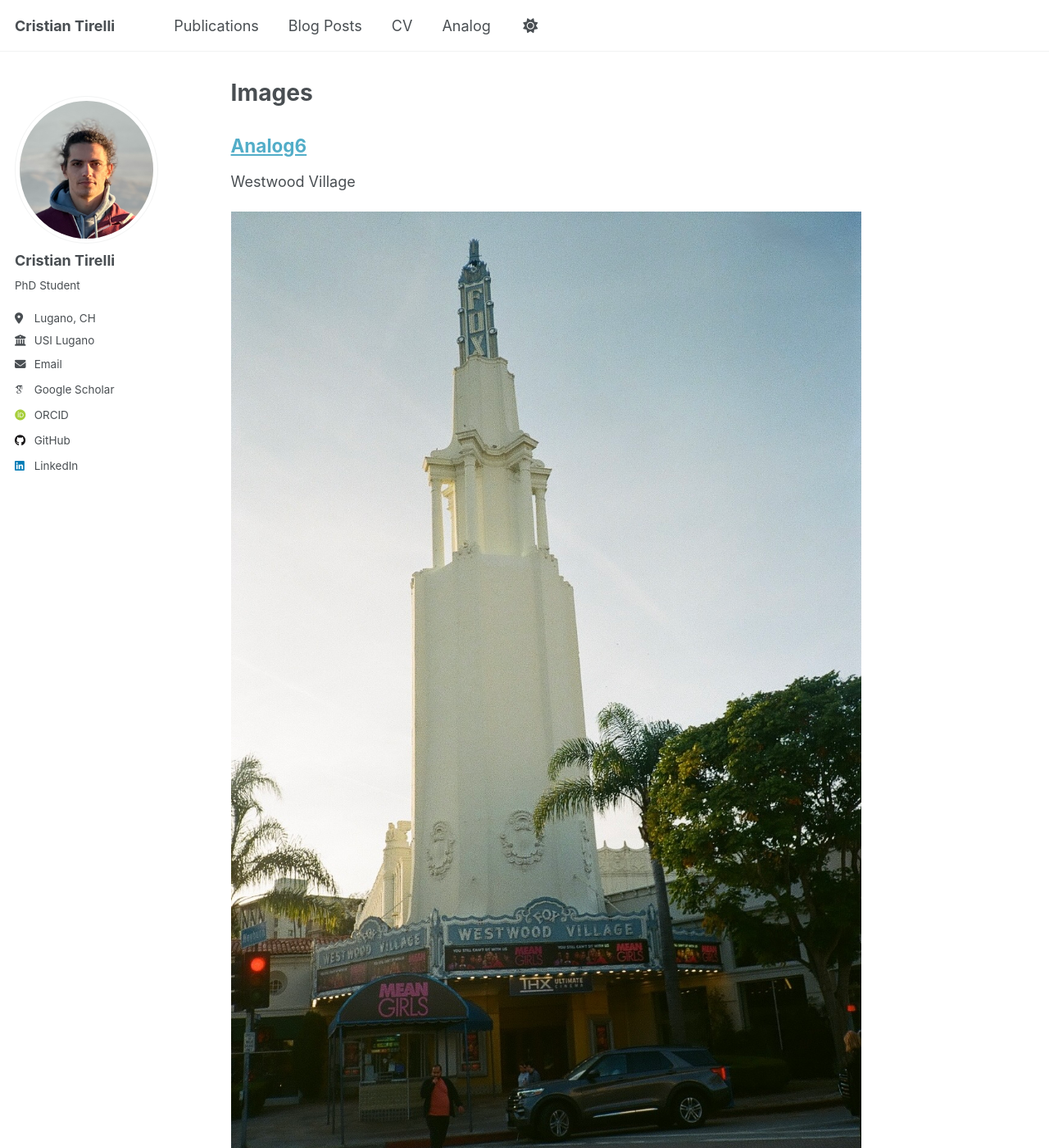
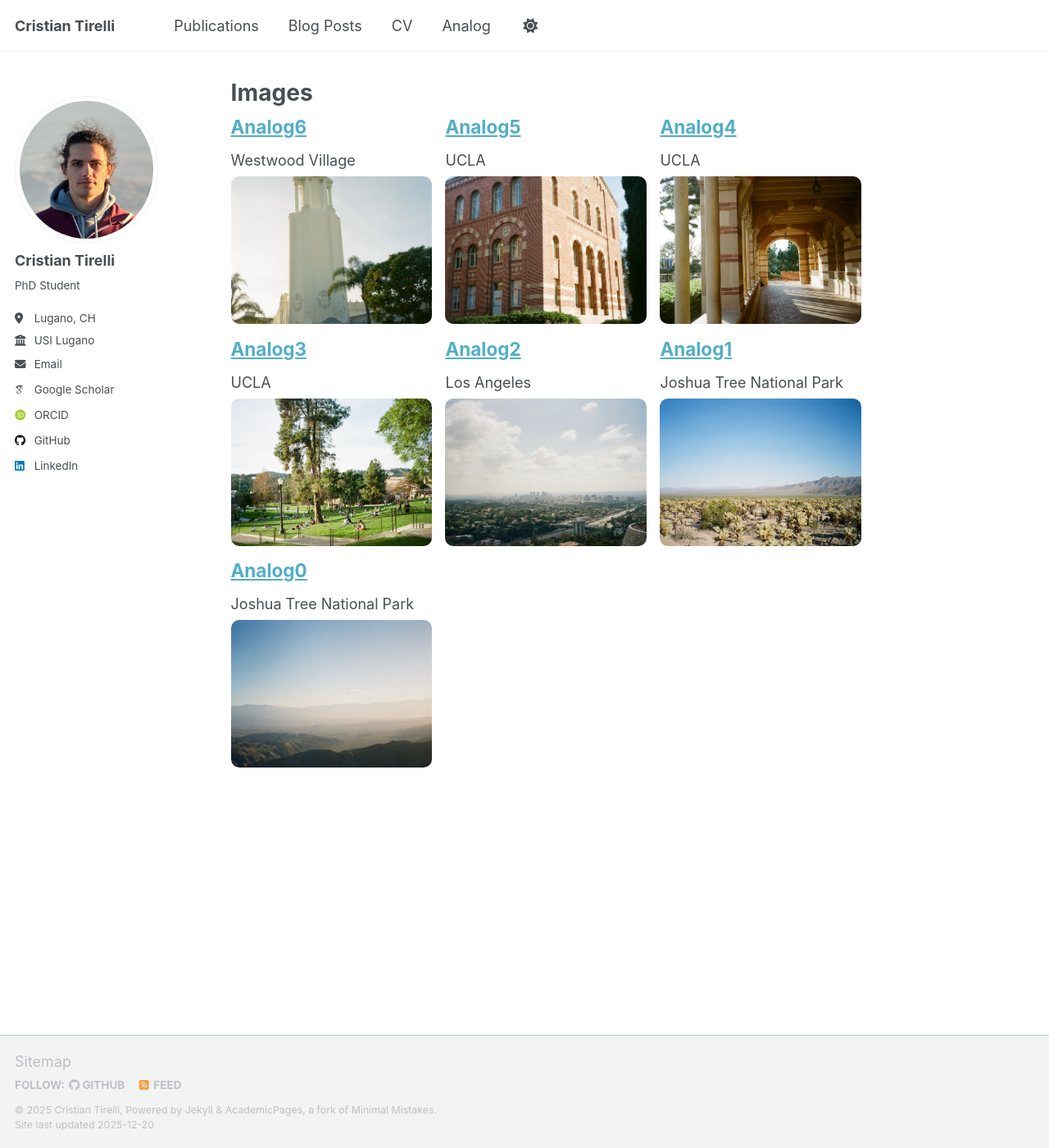
Before and after one commit to CristianTirelli/cristiantirelli.github.io, a Jekyll site: the page built from _pages/images.md, in a window 1280 px wide and 1400 px high. Shown: the whole window at 82% size. Built offline with Jekyll 4.4.1, drawn with Linux system fonts in a browser that asks for light colours; some web fonts are replaced; a script that is not in the unit is left out.

Commit message:
analog gallery

```diff
--- a/_pages/images.md
+++ b/_pages/images.md
@@ -8,10 +8,39 @@ classes:
 author_profile: true
 ---
 
+<style>
+/* Only affects this page because it's embedded here */
+.images-grid{
+  display: grid;
+  grid-template-columns: repeat(auto-fill, minmax(240px, 1fr));
+  gap: 0.9rem;
+  align-items: start;
+}
+
+/* tighter spacing */
+.images-grid .image-title{ margin: 0 0 0.15rem 0; }
+.images-grid .image-excerpt{ margin: 0 0 0.35rem 0; }
+
+/* fixed-size thumbnails */
+.images-grid .image-thumb{
+  display:block;
+  width:100%;
+  height:180px;          /* <-- change this number */
+  overflow:hidden;
+  border-radius: 10px;
+}
+
+.images-grid .image-thumb img{
+  width:100%;
+  height:100%;
+  object-fit:cover;       /* crops nicely */
+  display:block;
+}
+</style>
 
 {% assign pics = site.portfolio | where: "portfolio_type", "images" | reverse %}
 
-<div class="grid__wrapper images-grid">
+<div class="images-grid">
   {% for post in pics %}
     <div class="archive__item image-card">
 
--- a/assets/css/main.scss
+++ b/assets/css/main.scss
@@ -41,37 +41,3 @@
     "vendor/font-awesome/solid",
     "vendor/font-awesome/brands"
 ;
-
-
-/* Only on /images/ */
-body.images-page .images-grid {
-  display: grid;
-  grid-template-columns: repeat(auto-fill, minmax(240px, 1fr));
-  gap: 0.9rem;
-  align-items: start;
-}
-
-/* Tighten spacing */
-body.images-page .image-title {
-  margin: 0 0 0.15rem 0;
-}
-
-body.images-page .image-excerpt {
-  margin: 0 0 0.35rem 0;
-}
-
-/* Force all previews to the same size */
-body.images-page .image-thumb {
-  display: block;
-  width: 100%;
-  height: 180px;      /* <-- change this to what you want */
-  overflow: hidden;
-  border-radius: 0.5rem;
-}
-
-body.images-page .image-thumb img {
-  width: 100%;
-  height: 100%;
-  object-fit: cover;  /* crop to fill the box */
-  display: block;
-}
```
